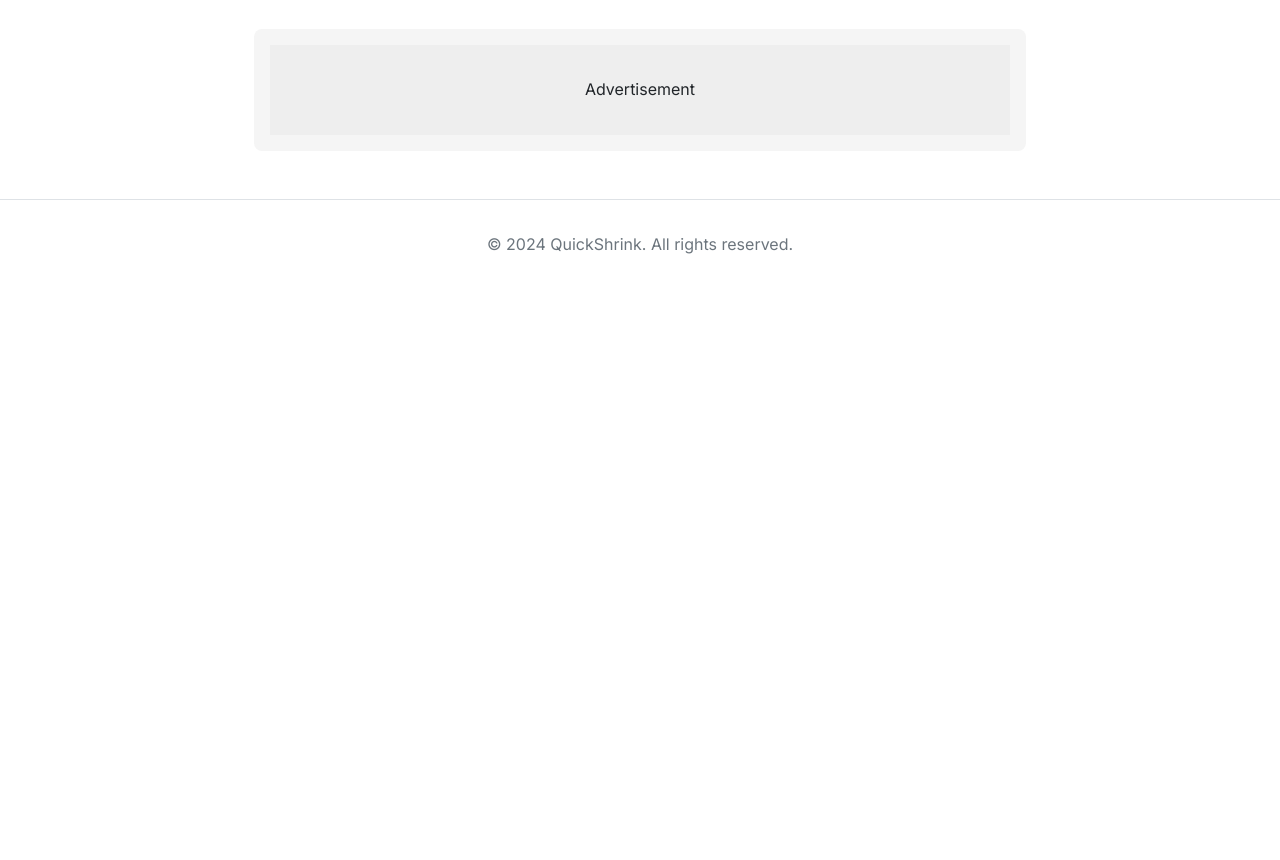
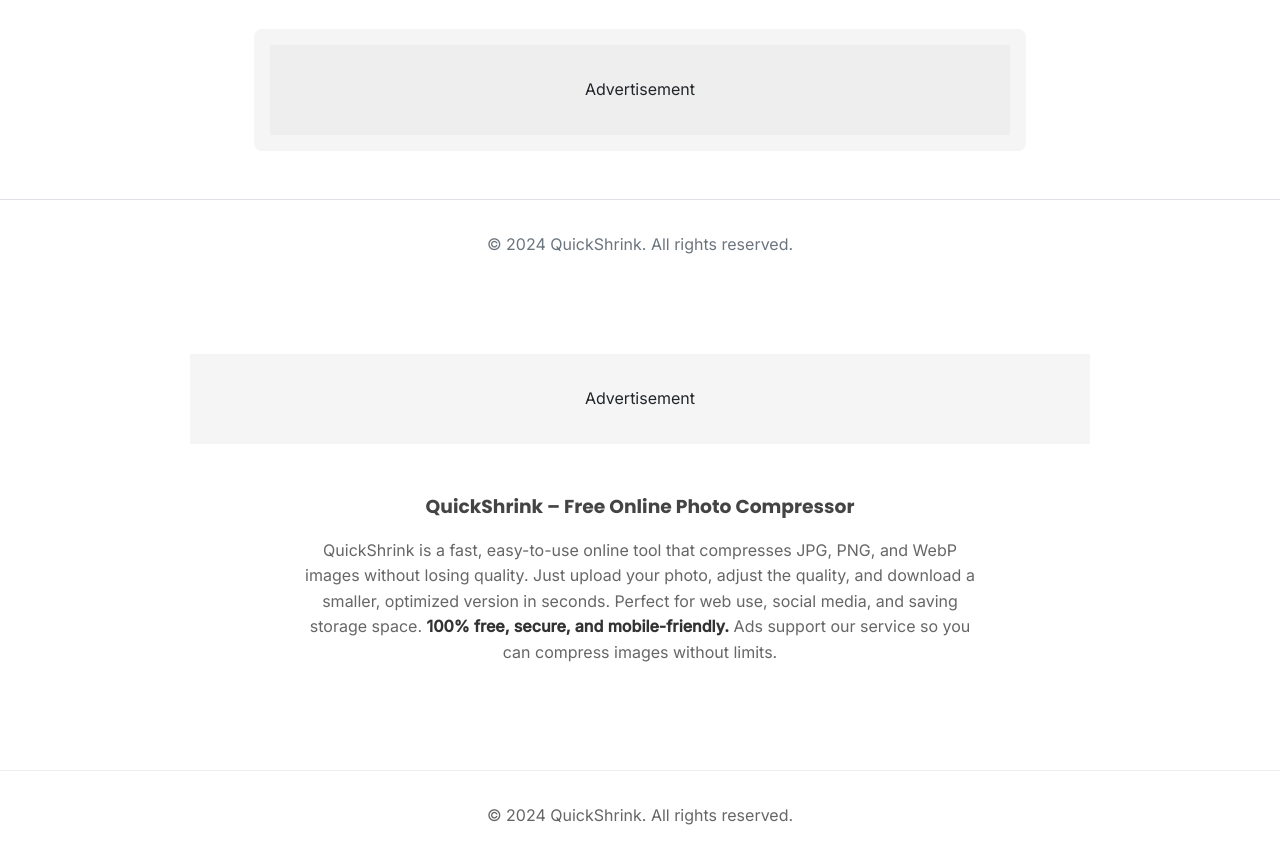
Before and after one commit to Avdte/ASDFRWQ, a plain HTML site: page deepseek_html_20250530_51b27f.html in a window 1280 px wide. Shown: the part 563-1423 px from the top of the page. Before the commit the page ends 853 px from the top, so only its background shows below. Drawn offline with Linux system fonts and the light colour scheme.

Commit message:
fffffffffffffffffffffffffffffffff

```diff
--- a/deepseek_html_20250530_51b27f.html
+++ b/deepseek_html_20250530_51b27f.html
@@ -481,3 +481,30 @@
     </script>
 </body>
 </html>
+<!-- Add this just before the footer section in your existing index.html -->
+
+        <!-- Additional Ad Space -->
+        <div class="ad-banner" style="margin: 3rem auto 0; background: white; padding: 1rem 0;">
+            <!-- Google AdSense Placeholder -->
+            <div style="height: 90px; background: #f5f5f5; display: flex; align-items: center; justify-content: center; max-width: 900px; margin: 0 auto;">
+                <p>Advertisement</p>
+            </div>
+        </div>
+
+        <!-- Footer Text Section -->
+        <div class="footer-text" style="max-width: 800px; margin: 0 auto; padding: 2rem 5%; text-align: center; color: #666; line-height: 1.6; background: white;">
+            <h3 style="font-family: 'Poppins', sans-serif; margin-bottom: 1rem; color: #444;">QuickShrink – Free Online Photo Compressor</h3>
+            <p style="margin-bottom: 1.5rem;">
+                QuickShrink is a fast, easy-to-use online tool that compresses JPG, PNG, and WebP images without losing quality.
+                Just upload your photo, adjust the quality, and download a smaller, optimized version in seconds.
+                Perfect for web use, social media, and saving storage space.
+                <strong style="color: #333;">100% free, secure, and mobile-friendly.</strong>
+                Ads support our service so you can compress images without limits.
+            </p>
+        </div>
+
+    </main>
+
+    <footer style="background: white; border-top: 1px solid #eee;">
+        <p style="color: #666;">© 2024 QuickShrink. All rights reserved.</p>
+    </footer>
```
